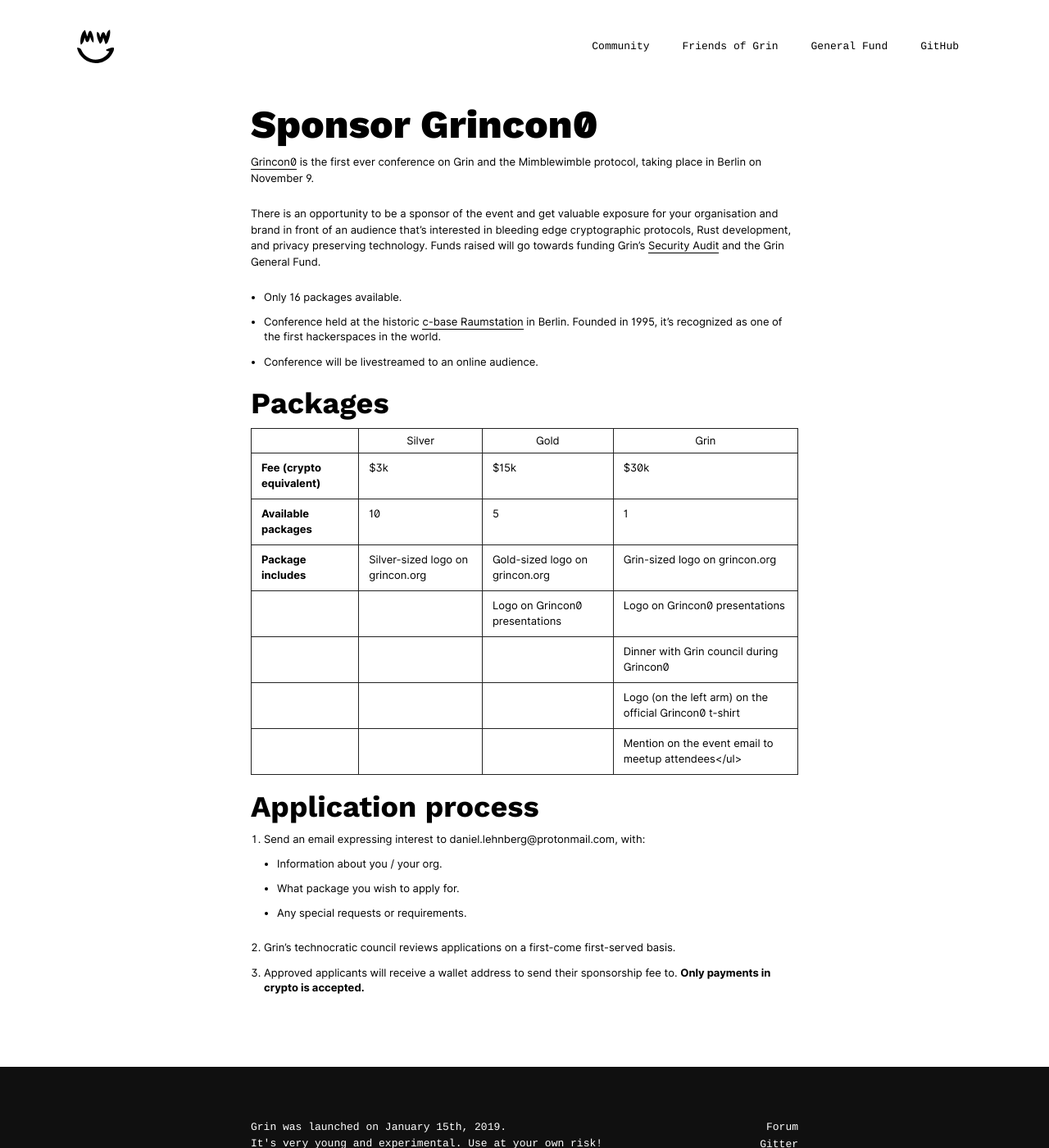
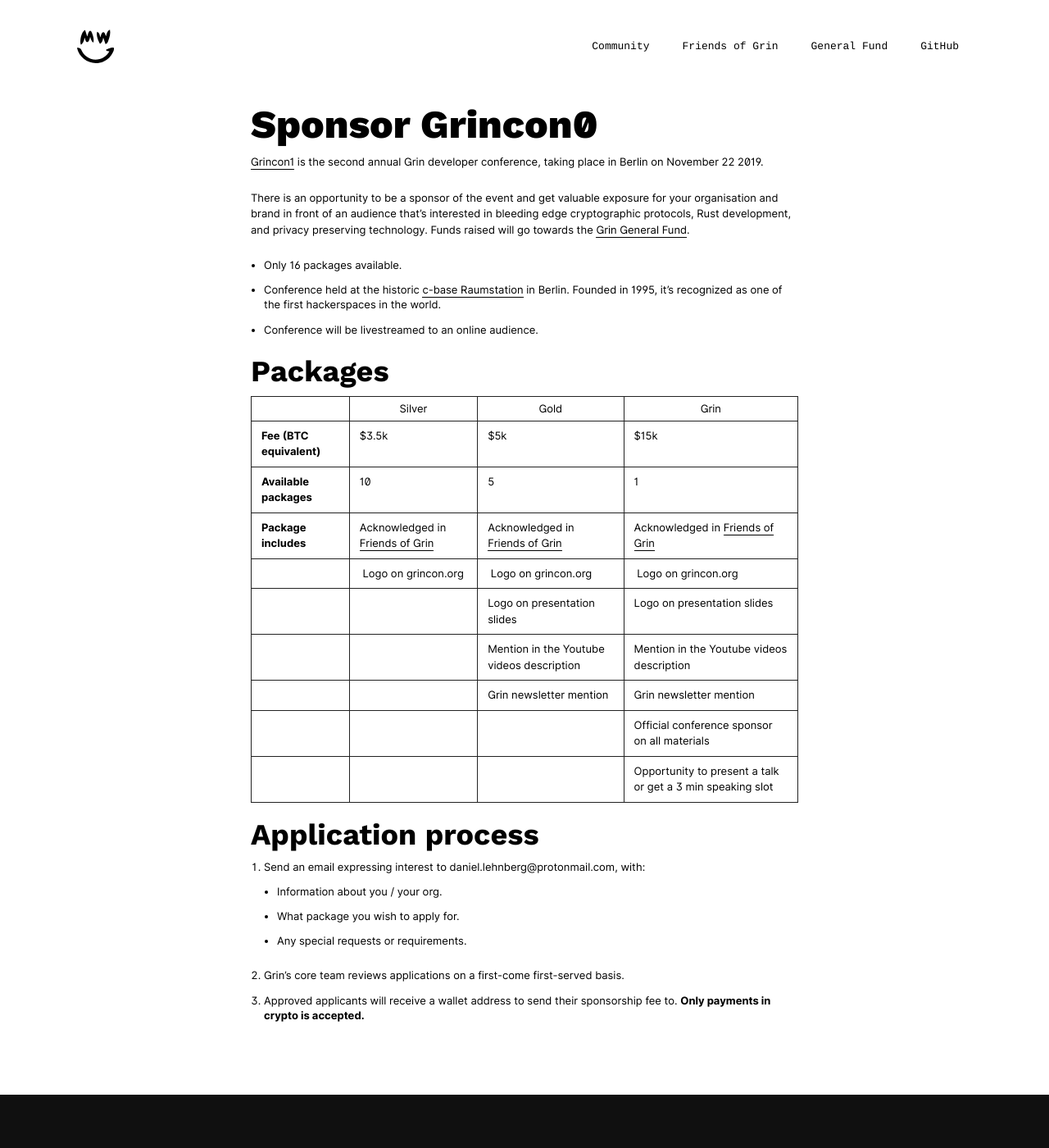
Before and after one commit to mimblewimble/site, a Jekyll site: the page built from grincon_sponsorship.md, in a window 1280 px wide and 1400 px high. Shown: the whole window at 82% size. Built offline with Jekyll 4.4.1, drawn with Linux system fonts in a browser that asks for light colours; nearby versions of some CDN libraries; our own code applies the rules of GitHub Pages for plain Markdown files.

Commit message:
update sponsorship package page for grincon1

```diff
--- a/grincon_sponsorship.md
+++ b/grincon_sponsorship.md
@@ -4,9 +4,9 @@
 
 # Sponsor Grincon0
 
-[Grincon0](https://grincon.org) is the first ever conference on Grin and the Mimblewimble protocol, taking place in Berlin on November 9.
+[Grincon1](https://grincon.org) is the second annual Grin developer conference, taking place in Berlin on November 22 2019.
 
-There is an opportunity to be a sponsor of the event and get valuable exposure for your organisation and brand in front of an audience that's interested in bleeding edge cryptographic protocols, Rust development, and privacy preserving technology. Funds raised will go towards funding Grin's [Security Audit](sec_audit) and the Grin General Fund.
+There is an opportunity to be a sponsor of the event and get valuable exposure for your organisation and brand in front of an audience that's interested in bleeding edge cryptographic protocols, Rust development, and privacy preserving technology. Funds raised will go towards the [Grin General Fund](fund.html).
 
 - Only 16 packages available.
 - Conference held at the historic [c-base Raumstation](https://www.c-base.org) in Berlin. Founded in 1995, it's recognized as one of the first hackerspaces in the world.
@@ -14,15 +14,17 @@
 
 ## Packages
 
-|                             | Silver                           | Gold                           | Grin                                                    |
-| --------------------------- | -------------------------------- | ------------------------------ | ------------------------------------------------------- |
-| **Fee (crypto equivalent)** | $3k                              | $15k                           | $30k                                                    |
-| **Available packages**      | 10                               | 5                              | 1                                                       |
-| **Package includes**        | Silver-sized logo on grincon.org | Gold-sized logo on grincon.org | Grin-sized logo on grincon.org                          |
-|                             |                                  | Logo on Grincon0 presentations | Logo on Grincon0 presentations                          |
-|                             |                                  |                                | Dinner with Grin council during Grincon0                |
-|                             |                                  |                                | Logo (on the left arm) on the official Grincon0 t-shirt |
-|                             |                                  |                                | Mention on the event email to meetup attendees</ul>     |
+| | Silver | Gold | Grin |
+|---|---|---|---|
+| **Fee (BTC equivalent)** | \$3.5k | \$5k | \$15k |
+| **Available packages**   | 10 | 5 | 1 |
+| **Package includes**     | Acknowledged in [Friends of Grin](friends.html) | Acknowledged in [Friends of Grin](friends.html) | Acknowledged in [Friends of Grin](friends.html) |
+|| Logo on grincon.org |  Logo on grincon.org |  Logo on grincon.org |
+| | | Logo on presentation slides | Logo on presentation slides |
+| | | Mention in the Youtube videos description | Mention in the Youtube videos description |
+| | | Grin newsletter mention | Grin newsletter mention |
+| | | | Official conference sponsor on all materials |
+| | | | Opportunity to present a talk or get a 3 min speaking slot |
 
 ## Application process
 
@@ -30,5 +32,5 @@
    - Information about you / your org.
    - What package you wish to apply for.
    - Any special requests or requirements.
-1. Grin's technocratic council reviews applications on a first-come first-served basis.
-1. Approved applicants will receive a wallet address to send their sponsorship fee to. **Only payments in crypto is accepted.**
+2. Grin's core team reviews applications on a first-come first-served basis.
+3. Approved applicants will receive a wallet address to send their sponsorship fee to. **Only payments in crypto is accepted.**
```
